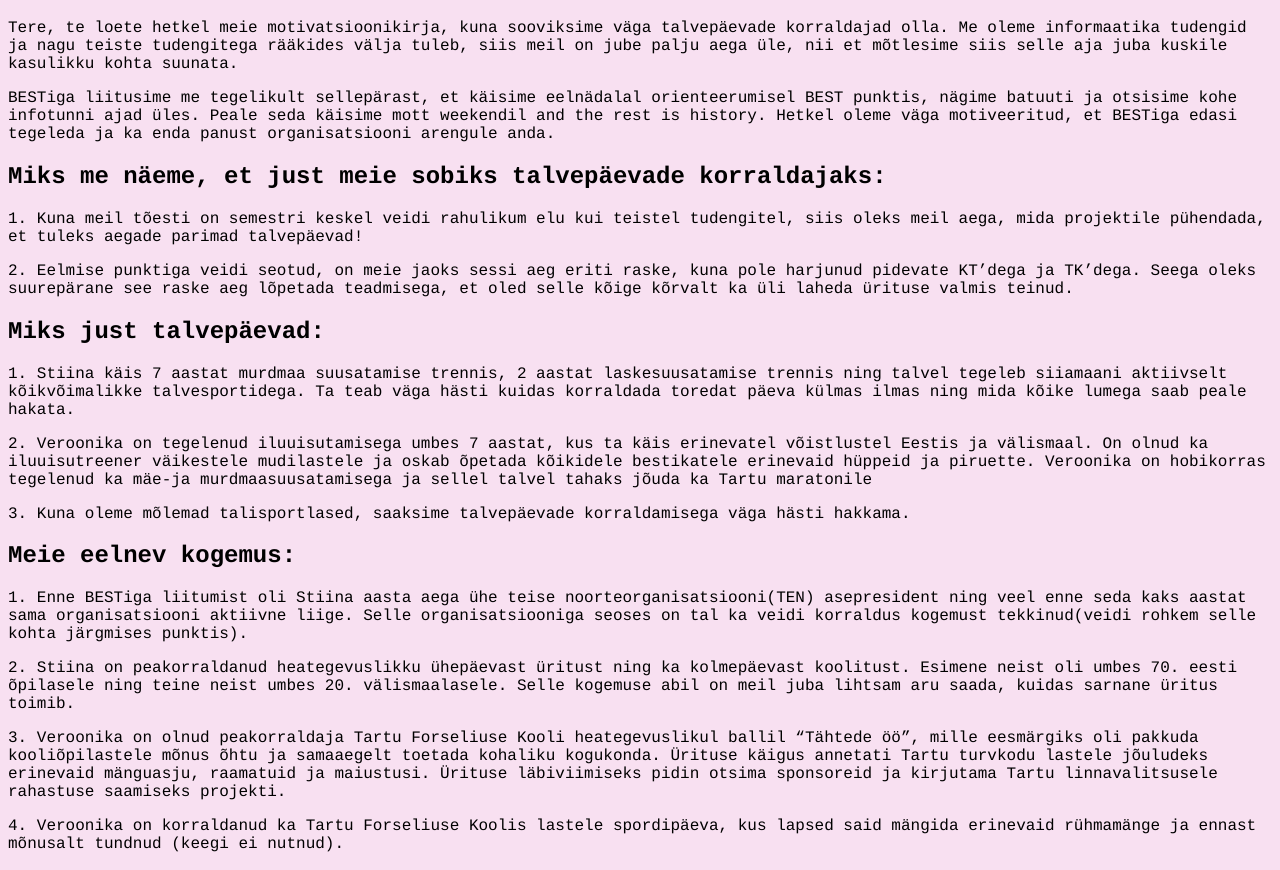
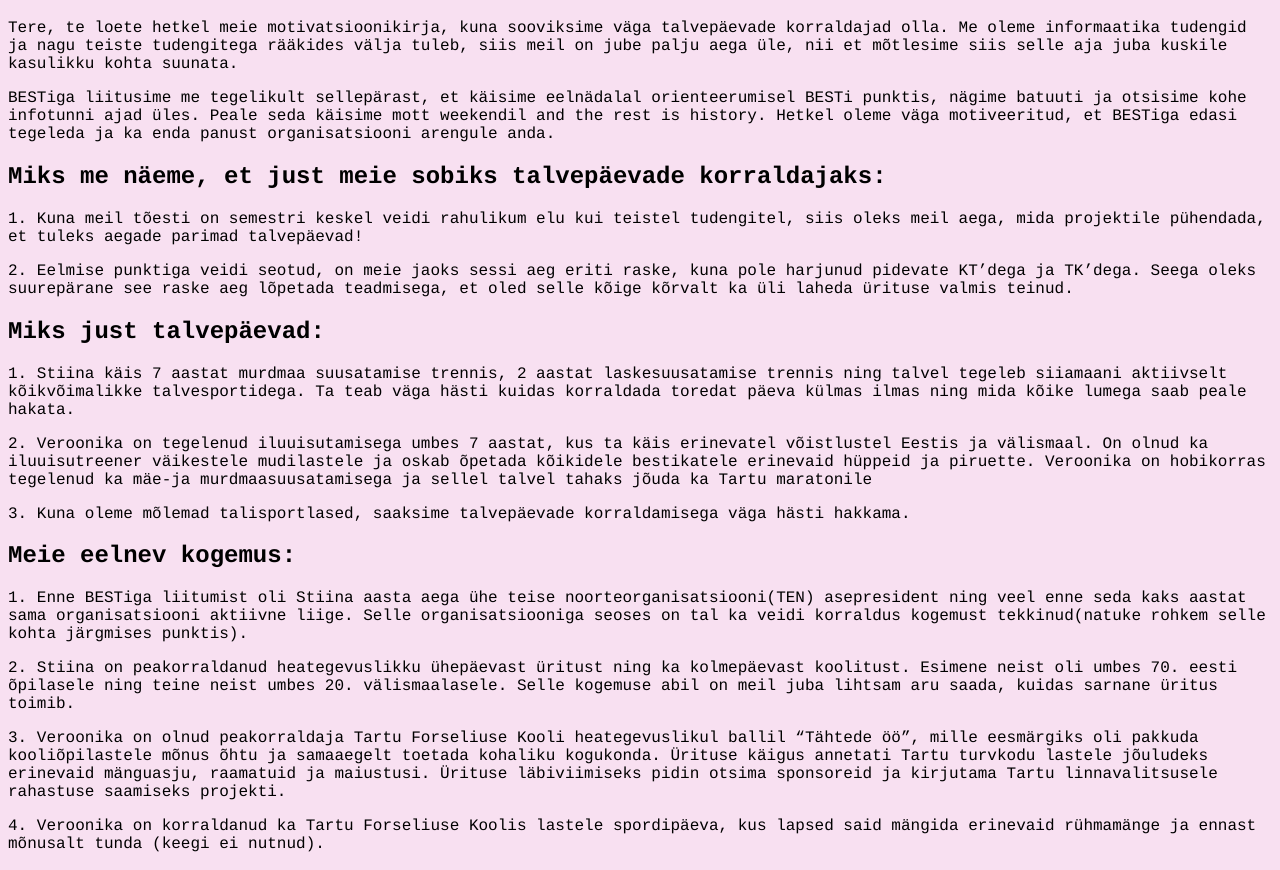
Before and after one commit to stinxu/stinxu.github.io, a plain HTML site: page index.html in a window 1280 px wide. Shown: the part 61-931 px from the top of the page. Drawn offline with Linux system fonts and the light colour scheme.

Commit message:
should be it

```diff
--- a/index.html
+++ b/index.html
@@ -8,7 +8,7 @@
 
 <h1 style="font-family:courier;">Stiina ja Veroonika mottkiri</h1>
 <p style="font-family:courier;">Tere, te loete hetkel meie motivatsioonikirja, kuna sooviksime väga talvepäevade korraldajad olla. Me oleme informaatika tudengid ja nagu teiste tudengitega rääkides välja tuleb, siis meil on jube palju aega üle, nii et mõtlesime siis selle aja juba kuskile kasulikku kohta suunata.</p>
-<p style="font-family:courier;">BESTiga liitusime me tegelikult sellepärast, et käisime eelnädalal orienteerumisel BEST punktis, nägime batuuti ja otsisime kohe infotunni ajad üles. Peale seda käisime mott weekendil and the rest is history. Hetkel oleme väga motiveeritud, et BESTiga edasi tegeleda ja ka enda panust organisatsiooni arengule anda.</p>
+<p style="font-family:courier;">BESTiga liitusime me tegelikult sellepärast, et käisime eelnädalal orienteerumisel BESTi punktis, nägime batuuti ja otsisime kohe infotunni ajad üles. Peale seda käisime mott weekendil and the rest is history. Hetkel oleme väga motiveeritud, et BESTiga edasi tegeleda ja ka enda panust organisatsiooni arengule anda.</p>
 
 <h2 style="font-family:courier;">Miks me näeme, et just meie sobiks talvepäevade korraldajaks:</h2>
 <p style="font-family:courier;">1. Kuna meil tõesti on semestri keskel veidi rahulikum elu kui teistel tudengitel, siis oleks meil aega, mida projektile pühendada, et tuleks aegade parimad talvepäevad!</p>
@@ -20,10 +20,10 @@
 <p style="font-family:courier;">3. Kuna oleme mõlemad talisportlased, saaksime talvepäevade korraldamisega väga hästi hakkama.</p>
 
 <h2 style="font-family:courier;">Meie eelnev kogemus:</h2>
-<p style="font-family:courier;">1. Enne BESTiga liitumist oli Stiina aasta aega ühe teise noorteorganisatsiooni(TEN) asepresident ning veel enne seda kaks aastat sama organisatsiooni aktiivne liige. Selle organisatsiooniga seoses on tal ka veidi korraldus kogemust tekkinud(veidi rohkem selle kohta järgmises punktis).</p>
+<p style="font-family:courier;">1. Enne BESTiga liitumist oli Stiina aasta aega ühe teise noorteorganisatsiooni(TEN) asepresident ning veel enne seda kaks aastat sama organisatsiooni aktiivne liige. Selle organisatsiooniga seoses on tal ka veidi korraldus kogemust tekkinud(natuke rohkem selle kohta järgmises punktis).</p>
 <p style="font-family:courier;">2. Stiina on peakorraldanud heategevuslikku ühepäevast üritust ning ka kolmepäevast koolitust. Esimene neist oli umbes 70. eesti õpilasele ning teine neist umbes 20. välismaalasele. Selle kogemuse abil on meil juba lihtsam aru saada, kuidas sarnane üritus toimib.</p>
 <p style="font-family:courier;">3. Veroonika on olnud peakorraldaja Tartu Forseliuse Kooli heategevuslikul ballil “Tähtede öö”, mille eesmärgiks oli pakkuda kooliõpilastele mõnus õhtu ja samaaegelt toetada kohaliku kogukonda. Ürituse käigus annetati Tartu turvkodu lastele jõuludeks erinevaid mänguasju, raamatuid ja maiustusi. Ürituse läbiviimiseks pidin otsima sponsoreid ja kirjutama Tartu linnavalitsusele rahastuse saamiseks projekti.</p>
-<p style="font-family:courier;">4. Veroonika on korraldanud ka Tartu Forseliuse Koolis lastele spordipäeva, kus lapsed said mängida erinevaid rühmamänge ja ennast mõnusalt tundnud (keegi ei nutnud).</p>
+<p style="font-family:courier;">4. Veroonika on korraldanud ka Tartu Forseliuse Koolis lastele spordipäeva, kus lapsed said mängida erinevaid rühmamänge ja ennast mõnusalt tunda (keegi ei nutnud).</p>
 
 <h2 style="font-family:courier;">Now you might ask, miks just koos, mitte üksinda</h2>
 <p style="font-family:courier;">Me ei tea üksteist küll väga kaua(saime üksteise eksisteerimisest teada umbes 1h enne BESTi leidmist), kuid me suudame väga hästi koos töötada, näiteks siis kui meie koodid on omadega kuskil metsas, siis ikka oskame üksteist aidata.</p>
```
